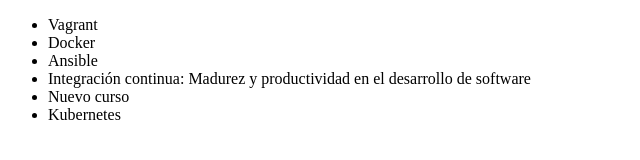
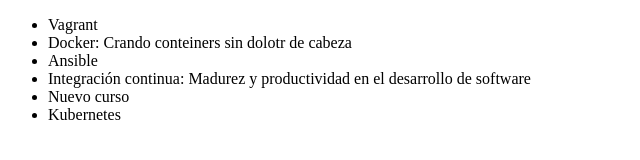
Before and after one commit to JuanCarlosFGCL/Alura-git, a plain HTML site: page index.html in a window 1280 px wide. Shown: the whole page, without its empty margins (0-640 px from the left). Drawn offline with Linux system fonts and the light colour scheme.

Commit message:
Nombre de curso de Docker

```diff
--- a/index.html
+++ b/index.html
@@ -7,7 +7,7 @@
     <body>
         <ul>
             <li>Vagrant</li>
-            <li>Docker</li>
+            <li>Docker: Crando conteiners sin dolotr de cabeza</li>
             <li>Ansible</li>
             <li>Integración continua: Madurez y productividad en el desarrollo de software</li>
             <li>Nuevo curso</li>
```
